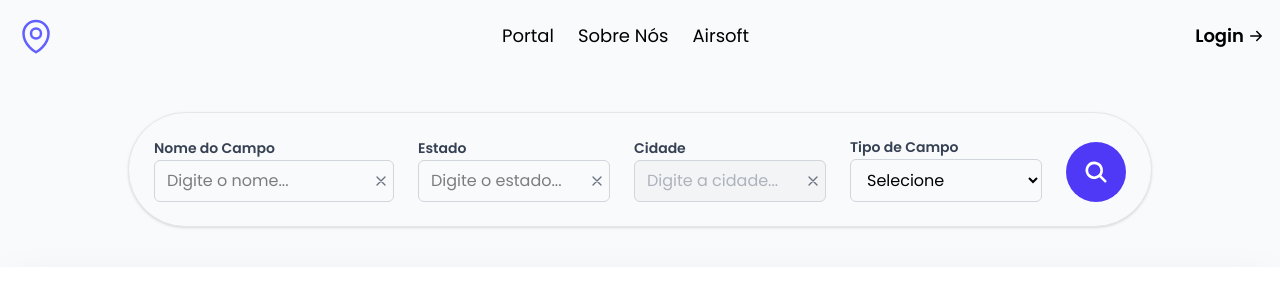
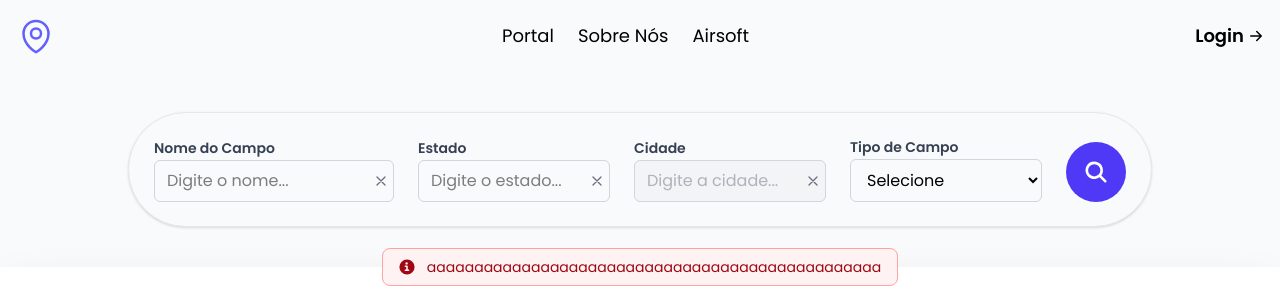
Before and after one commit to BrunoCLopes/airsoft_fields, a Django app: page / in a window 1280 px wide. Shown: the top 304 px of the page. Run offline with Django 5.2, Linux system fonts and the light colour scheme.

Commit message:
Error and success messages - signUp

```diff
--- a/fields/templates/fields/index.html
+++ b/fields/templates/fields/index.html
@@ -1,9 +1,6 @@
-{% extends "fields/base.html" %}
-{% load static %}
-{% block script %}
+{% extends "fields/base.html" %} {% load static %} {% block script %}
 <script src="{% static 'js/select.js' %}"></script>
-{% endblock %}
-{% block content %}
+{% endblock %} {% block content %}
 <div class="m-4 md:m-10">
   <div
     class="w-full max-w-5xl mx-auto px-4 md:px-6 py-4 md:py-6 rounded-2xl md:rounded-full bg-gray-50 border border-gray-200 shadow-sm"
@@ -162,8 +159,58 @@
   </div>
 </div>
 
-{% if message %}
-<div class="absolute bg-red-500">{{message.text}}</div>
+<div class="relative flex items-center justify-center">
+  <div class="absolute">
+
+  </div>
+</div>
+
+<div class="relative flex items-center justify-center">
+  <div class="absolute">
+    <div class="flex items-center border border-red-300 p-4 pt-2 pb-2 text-sm text-red-800 rounded-lg bg-red-50 dark:bg-gray-800 dark:text-red-400" role="alert">
+      <svg class="shrink-0 inline w-4 h-4 me-3" aria-hidden="true" xmlns="http://www.w3.org/2000/svg" fill="currentColor" viewBox="0 0 20 20">
+        <path d="M10 .5a9.5 9.5 0 1 0 9.5 9.5A9.51 9.51 0 0 0 10 .5ZM9.5 4a1.5 1.5 0 1 1 0 3 1.5 1.5 0 0 1 0-3ZM12 15H8a1 1 0 0 1 0-2h1v-3H8a1 1 0 0 1 0-2h2a1 1 0 0 1 1 1v4h1a1 1 0 0 1 0 2Z"/>
+      </svg>
+      <span class="sr-only">Info</span>
+      <div>
+  aaaaaaaaaaaaaaaaaaaaaaaaaaaaaaaaaaaaaaaaaaaaaaaa
+      </div>
+    </div>
+  </div>
+</div>
+
+{% if messages %}
+    {% for message in messages %}
+          {% if message.tags == 'error' %}
+              <div class="relative flex items-center justify-center">
+                <div class="absolute">
+                  <div class="flex items-center border border-red-300 p-4 pt-2 pb-2 text-sm text-red-800 rounded-lg bg-red-50 dark:bg-gray-800 dark:text-red-400" role="alert">
+                    <svg class="shrink-0 inline w-4 h-4 me-3" aria-hidden="true" xmlns="http://www.w3.org/2000/svg" fill="currentColor" viewBox="0 0 20 20">
+                      <path d="M10 .5a9.5 9.5 0 1 0 9.5 9.5A9.51 9.51 0 0 0 10 .5ZM9.5 4a1.5 1.5 0 1 1 0 3 1.5 1.5 0 0 1 0-3ZM12 15H8a1 1 0 0 1 0-2h1v-3H8a1 1 0 0 1 0-2h2a1 1 0 0 1 1 1v4h1a1 1 0 0 1 0 2Z"/>
+                    </svg>
+                    <span class="sr-only">Info</span>
+                    <div>
+                      {{ message }}
+                    </div>
+                  </div>
+                </div>
+              </div>
+          {% elif message.tags == 'success' %}
+          <div class="relative flex items-center justify-center">
+            <div class="absolute">
+              <div class="flex items-center border border-green-300 p-4 pt-2 pb-2 text-sm text-green-800 rounded-lg bg-green-50 dark:bg-gray-800 dark:text-green-400" role="alert">
+                <svg class="shrink-0 inline w-4 h-4 me-3" aria-hidden="true" xmlns="http://www.w3.org/2000/svg" fill="currentColor" viewBox="0 0 20 20">
+                  <path d="M10 .5a9.5 9.5 0 1 0 9.5 9.5A9.51 9.51 0 0 0 10 .5ZM9.5 4a1.5 1.5 0 1 1 0 3 1.5 1.5 0 0 1 0-3ZM12 15H8a1 1 0 0 1 0-2h1v-3H8a1 1 0 0 1 0-2h2a1 1 0 0 1 1 1v4h1a1 1 0 0 1 0 2Z"/>
+                </svg>
+                <span class="sr-only">Info</span>
+                <div>
+                  {{ message }}
+                </div>
+              </div>
+            </div>
+          </div>
+          {% endif %}
+    {% endfor %}
 {% endif %}
 
 <div class="h-screen bg-white pt-10 shadow-2xl">
--- a/static/css/output.css
+++ b/static/css/output.css
@@ -10,11 +10,16 @@
       "Courier New", monospace;
     --color-red-50: oklch(97.1% 0.013 17.38);
     --color-red-100: oklch(93.6% 0.032 17.717);
+    --color-red-300: oklch(80.8% 0.114 19.571);
+    --color-red-400: oklch(70.4% 0.191 22.216);
     --color-red-500: oklch(63.7% 0.237 25.331);
     --color-red-600: oklch(57.7% 0.245 27.325);
     --color-red-800: oklch(44.4% 0.177 26.899);
     --color-red-900: oklch(39.6% 0.141 25.723);
+    --color-green-50: oklch(98.2% 0.018 155.826);
     --color-green-100: oklch(96.2% 0.044 156.743);
+    --color-green-300: oklch(87.1% 0.15 154.449);
+    --color-green-400: oklch(79.2% 0.209 151.711);
     --color-green-500: oklch(72.3% 0.219 149.579);
     --color-green-600: oklch(62.7% 0.194 149.214);
     --color-green-800: oklch(44.8% 0.119 151.328);
@@ -328,6 +333,9 @@
   .mx-auto {
     margin-inline: auto;
   }
+  .me-3 {
+    margin-inline-end: calc(var(--spacing) * 3);
+  }
   .mt-1 {
     margin-top: calc(var(--spacing) * 1);
   }
@@ -343,6 +351,9 @@
   .mr-1 {
     margin-right: calc(var(--spacing) * 1);
   }
+  .mb-0 {
+    margin-bottom: calc(var(--spacing) * 0);
+  }
   .mb-0\.5 {
     margin-bottom: calc(var(--spacing) * 0.5);
   }
@@ -382,11 +393,17 @@
   .hidden {
     display: none;
   }
+  .inline {
+    display: inline;
+  }
   .inline-block {
     display: inline-block;
   }
   .inline-flex {
     display: inline-flex;
+  }
+  .table {
+    display: table;
   }
   .size-4 {
     width: calc(var(--spacing) * 4);
@@ -474,8 +491,17 @@
   .flex-1 {
     flex: 1;
   }
+  .flex-shrink {
+    flex-shrink: 1;
+  }
   .flex-shrink-0 {
     flex-shrink: 0;
+  }
+  .shrink-0 {
+    flex-shrink: 0;
+  }
+  .border-collapse {
+    border-collapse: collapse;
   }
   .-translate-x-full {
     --tw-translate-x: -100%;
@@ -487,6 +513,9 @@
   .cursor-pointer {
     cursor: pointer;
   }
+  .resize {
+    resize: both;
+  }
   .resize-none {
     resize: none;
   }
@@ -525,6 +554,9 @@
   }
   .gap-4 {
     gap: calc(var(--spacing) * 4);
+  }
+  .gap-5 {
+    gap: calc(var(--spacing) * 5);
   }
   .gap-5\.25 {
     gap: calc(var(--spacing) * 5.25);
@@ -603,6 +635,10 @@
     border-style: var(--tw-border-style);
     border-width: 1px;
   }
+  .border-1 {
+    border-style: var(--tw-border-style);
+    border-width: 1px;
+  }
   .border-2 {
     border-style: var(--tw-border-style);
     border-width: 2px;
@@ -625,9 +661,21 @@
   .border-gray-300 {
     border-color: var(--color-gray-300);
   }
+  .border-green-300 {
+    border-color: var(--color-green-300);
+  }
   .border-indigo-500 {
     border-color: var(--color-indigo-500);
   }
+  .border-red-300 {
+    border-color: var(--color-red-300);
+  }
+  .border-red-500 {
+    border-color: var(--color-red-500);
+  }
+  .border-red-800 {
+    border-color: var(--color-red-800);
+  }
   .border-white {
     border-color: var(--color-white);
   }
@@ -643,6 +691,9 @@
   .bg-gray-200 {
     background-color: var(--color-gray-200);
   }
+  .bg-green-50 {
+    background-color: var(--color-green-50);
+  }
   .bg-green-100 {
     background-color: var(--color-green-100);
   }
@@ -670,6 +721,9 @@
   .bg-purple-600 {
     background-color: var(--color-purple-600);
   }
+  .bg-red-50 {
+    background-color: var(--color-red-50);
+  }
   .bg-red-100 {
     background-color: var(--color-red-100);
   }
@@ -685,6 +739,9 @@
   .object-cover {
     object-fit: cover;
   }
+  .p-0 {
+    padding: calc(var(--spacing) * 0);
+  }
   .p-0\.25 {
     padding: calc(var(--spacing) * 0.25);
   }
@@ -715,6 +772,9 @@
   .px-6 {
     padding-inline: calc(var(--spacing) * 6);
   }
+  .py-0 {
+    padding-block: calc(var(--spacing) * 0);
+  }
   .py-0\.5 {
     padding-block: calc(var(--spacing) * 0.5);
   }
@@ -742,6 +802,12 @@
   .pt-1 {
     padding-top: calc(var(--spacing) * 1);
   }
+  .pt-2 {
+    padding-top: calc(var(--spacing) * 2);
+  }
+  .pt-3 {
+    padding-top: calc(var(--spacing) * 3);
+  }
   .pt-5 {
     padding-top: calc(var(--spacing) * 5);
   }
@@ -765,6 +831,9 @@
   }
   .pb-2 {
     padding-bottom: calc(var(--spacing) * 2);
+  }
+  .pb-3 {
+    padding-bottom: calc(var(--spacing) * 3);
   }
   .pb-4 {
     padding-bottom: calc(var(--spacing) * 4);
@@ -894,6 +963,9 @@
   }
   .uppercase {
     text-transform: uppercase;
+  }
+  .underline {
+    text-decoration-line: underline;
   }
   .opacity-25 {
     opacity: 25%;
@@ -1428,6 +1500,21 @@
   .lg\:grid-cols-3 {
     @media (width >= 64rem) {
       grid-template-columns: repeat(3, minmax(0, 1fr));
+    }
+  }
+  .dark\:bg-gray-800 {
+    @media (prefers-color-scheme: dark) {
+      background-color: var(--color-gray-800);
+    }
+  }
+  .dark\:text-green-400 {
+    @media (prefers-color-scheme: dark) {
+      color: var(--color-green-400);
+    }
+  }
+  .dark\:text-red-400 {
+    @media (prefers-color-scheme: dark) {
+      color: var(--color-red-400);
     }
   }
 }
```
Also changed, not shown: organizers/views.py (+5 -2 lines), db.sqlite3.
